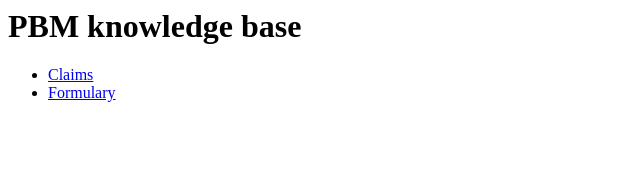
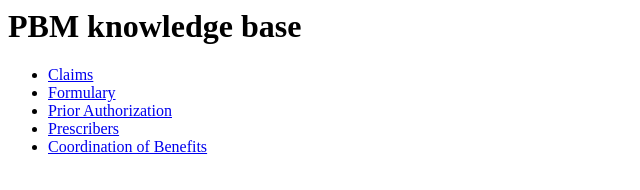
Before and after one commit to madhurtrivedi/pbm-Knowledge, a plain HTML site: page docs/index.html in a window 1280 px wide. Shown: the whole page, without its empty margins (0-640 px from the left). Drawn offline with Linux system fonts and the light colour scheme.

Commit message:
Update index.html

```diff
--- a/docs/index.html
+++ b/docs/index.html
@@ -3,4 +3,7 @@
 <ul>
   <li><a href="Claim">Claims</a></li>
   <li><a href="Formulary">Formulary</a></li>
+    <li><a href="prior-authorization">Prior Authorization</a></li>
+  <li><a href="prescribers">Prescribers</a></li>
+  <li><a href="cob">Coordination of Benefits</a></li>
 </ul>
```
